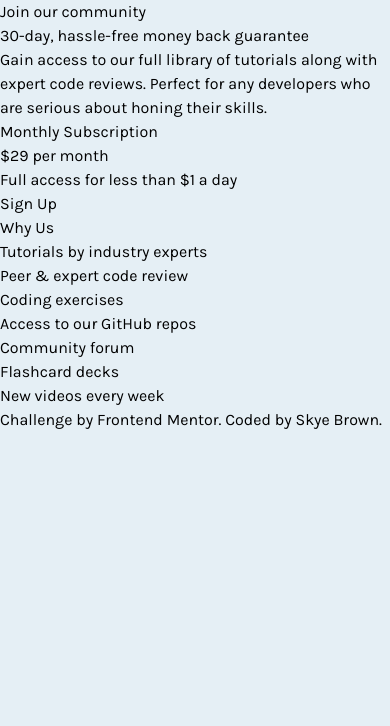
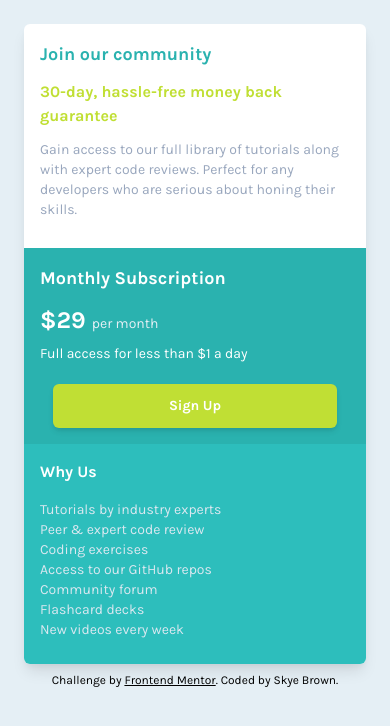
Before and after one commit to skyebrownh/single-price-grid-component, a plain HTML site: page index.html in a window 390 px wide. Drawn offline with nearby package versions, Linux system fonts and the light colour scheme.

Commit message:
mobile styles

```diff
--- a/index.html
+++ b/index.html
@@ -34,30 +34,54 @@
       }
     </style>
   </head>
-  <body>
+  <body class="p-6">
     <!-- card -->
-    <main>
+    <main
+      class="bg-white w-full rounded-md shadow-lg flex flex-col justify-evenly"
+    >
       <!-- top -->
-      <div>
-        <h2>Join our community</h2>
-        <h3>30-day, hassle-free money back guarantee</h3>
-        <p>
+      <div class="w-full p-4">
+        <h2 class="text-lg font-bold mb-3" style="color: hsl(179, 62%, 43%)">
+          Join our community
+        </h2>
+        <h3 class="font-bold mb-3" style="color: hsl(71, 73%, 54%)">
+          30-day, hassle-free money back guarantee
+        </h3>
+        <p class="text-sm mb-3" style="color: hsl(218, 22%, 67%)">
           Gain access to our full library of tutorials along with expert code
           reviews. Perfect for any developers who are serious about honing their
           skills.
         </p>
       </div>
+      <!-- bottom 2/3rds -->
+      <div class="w-full">
         <!-- middle -->
-      <div>
-        <h2>Monthly Subscription</h2>
-        <p>&dollar;29 <span>per month</span></p>
-        <p>Full access for less than &dollar;1 a day</p>
-        <button>Sign Up</button>
+        <div
+          class="w-full p-4"
+          style="background-color: hsl(179, 62%, 43%); color: white"
+        >
+          <h2 class="text-lg font-bold mb-3">Monthly Subscription</h2>
+          <p class="text-2xl font-bold mr-2 mb-2">
+            &dollar;29
+            <span class="text-sm font-normal" style="color: hsl(204, 43%, 93%)"
+              >per month</span
+            >
+          </p>
+          <p class="text-sm mb-5">Full access for less than &dollar;1 a day</p>
+          <button
+            class="block w-11/12 mx-auto rounded-md px-4 py-3 text-sm font-bold shadow-md"
+            style="background-color: hsl(71, 73%, 54%); color: white"
+          >
+            Sign Up
+          </button>
         </div>
         <!-- bottom -->
-      <div>
-        <h3>Why Us</h3>
-        <ul>
+        <div
+          class="w-full p-4 pb-6 rounded-b-md"
+          style="background-color: hsl(179, 62%, 46%); color: white"
+        >
+          <h3 class="font-bold mb-4">Why Us</h3>
+          <ul class="text-sm" style="color: hsl(204, 43%, 90%)">
             <li>Tutorials by industry experts</li>
             <li>Peer &amp; expert code review</li>
             <li>Coding exercises</li>
@@ -67,11 +91,15 @@
             <li>New videos every week</li>
           </ul>
         </div>
+      </div>
     </main>
-    <footer>
+    <footer class="w-full mt-2 text-center text-xs">
       <p>
         Challenge by
-        <a href="https://www.frontendmentor.io?ref=challenge" target="_blank"
+        <a
+          href="https://www.frontendmentor.io?ref=challenge"
+          target="_blank"
+          class="underline"
           >Frontend Mentor</a
         >. Coded by Skye Brown.
       </p>
```
Lines whose indentation alone changed are shown as unchanged.
